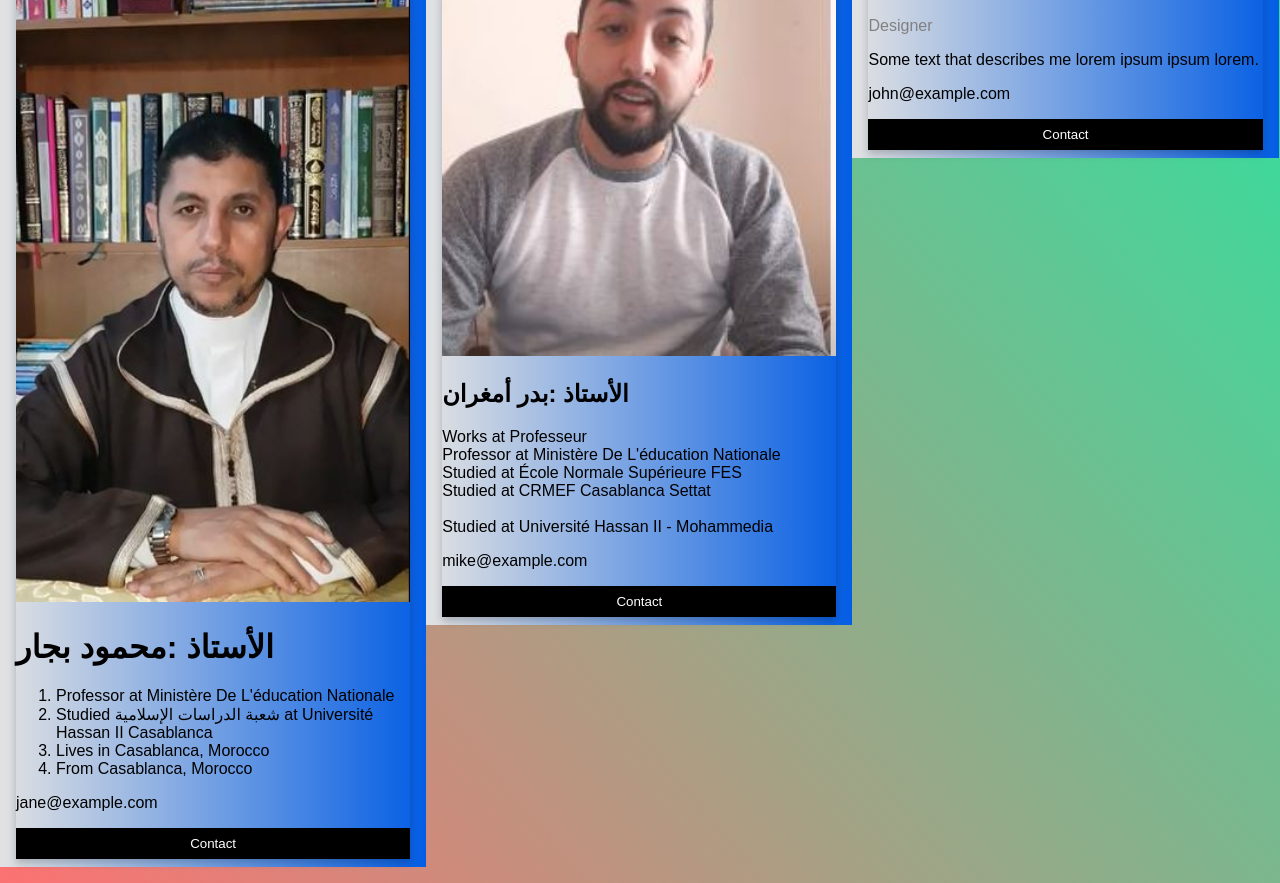
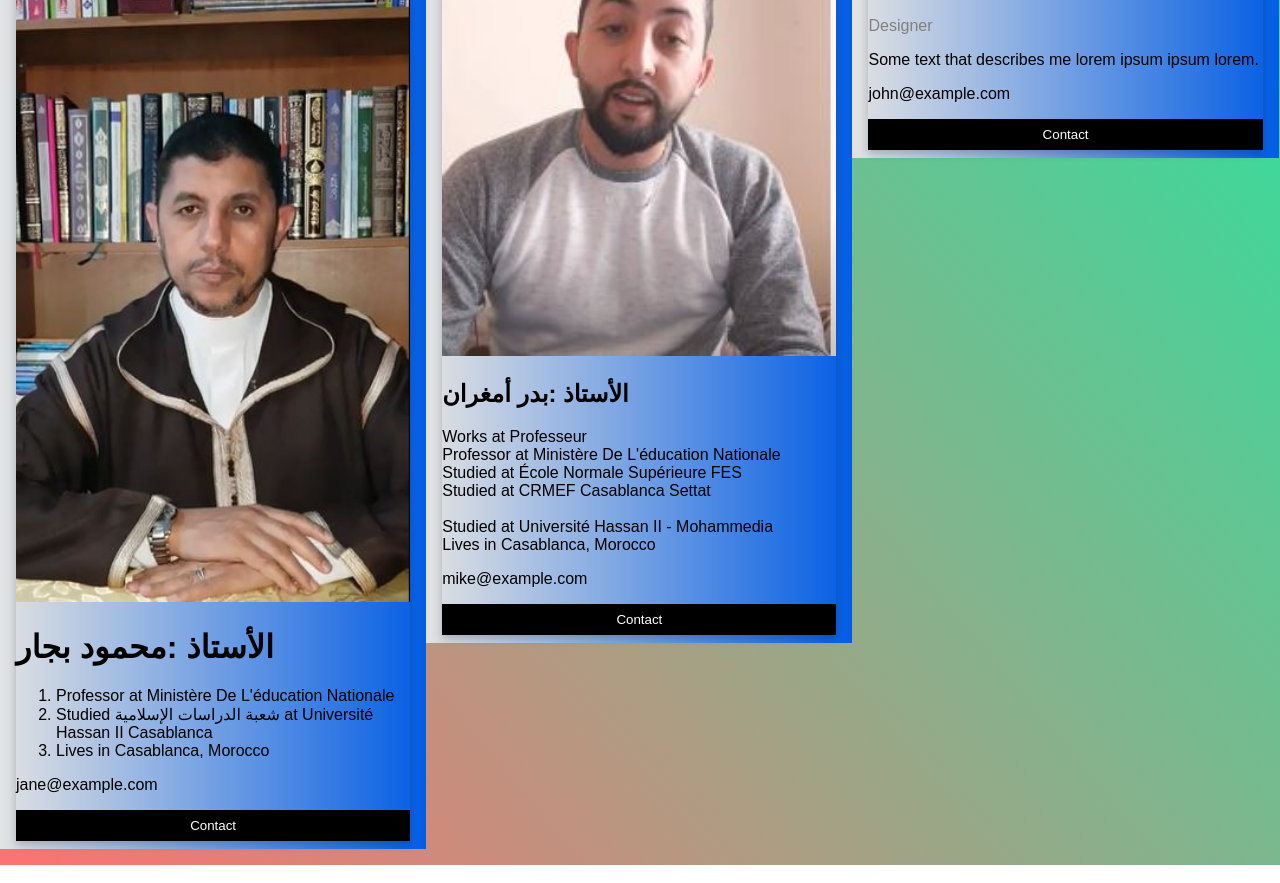
Before and after one commit to LA-confiance/1er-ann-e, a plain HTML site: page bejjar about.html in a window 1280 px wide. Shown: the part 494-1377 px from the top of the page. Drawn offline with Linux system fonts and the light colour scheme.

Commit message:
Update bejjar about.html

```diff
--- a/bejjar about.html
+++ b/bejjar about.html
@@ -46,7 +46,7 @@
 
                         <li> Lives in Casablanca, Morocco</li>
 
-                        <li>From Casablanca, Morocco</li>
+
                     </ol>
                     <p>jane@example.com</p>
                     <a href="mailto:achrafchahin13@gmail.com"><button class="button">Contact</button></a>
@@ -68,7 +68,7 @@ Studied at École Normale Supérieure FES<br>
 
 Studied at CRMEF Casablanca Settat<br><br>
 Studied at Université Hassan II - Mohammedia<br>
-
+Lives in Casablanca, Morocco
 </p>
                     <p>mike@example.com</p>
 
```
